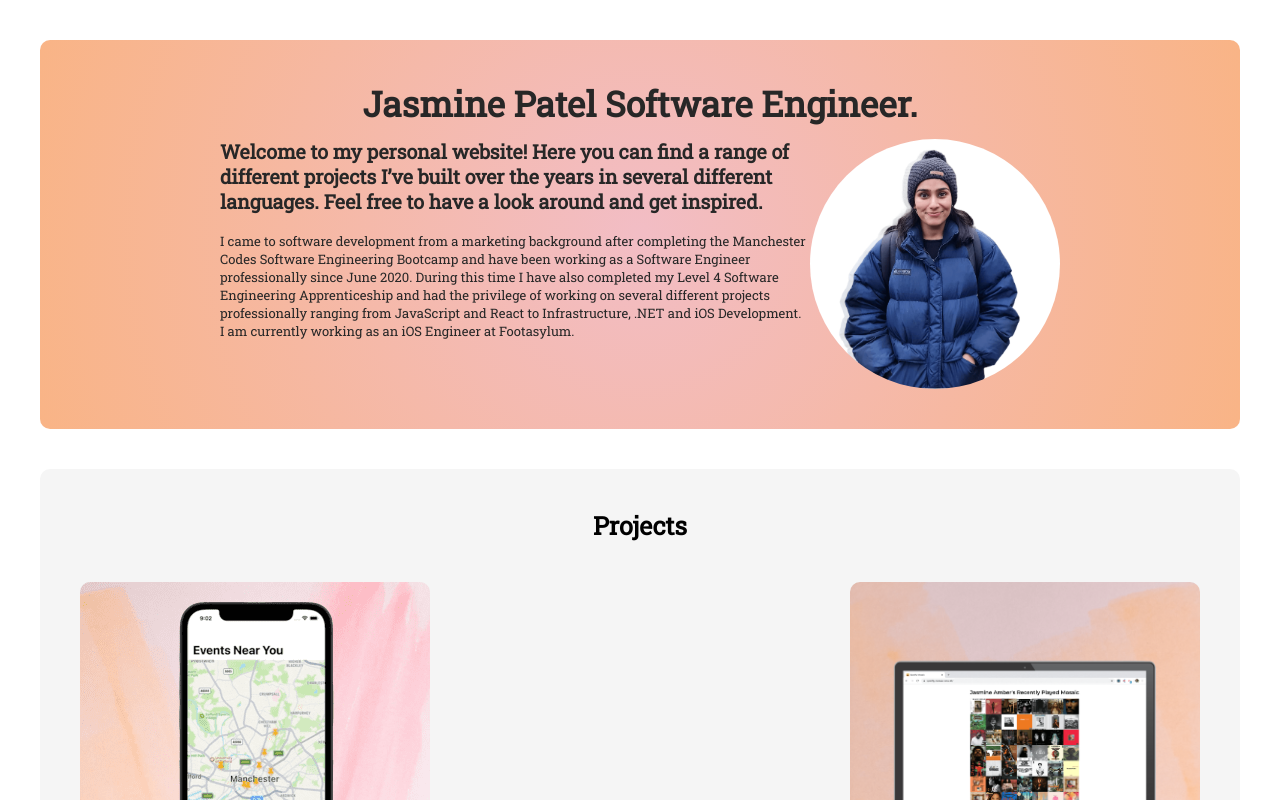
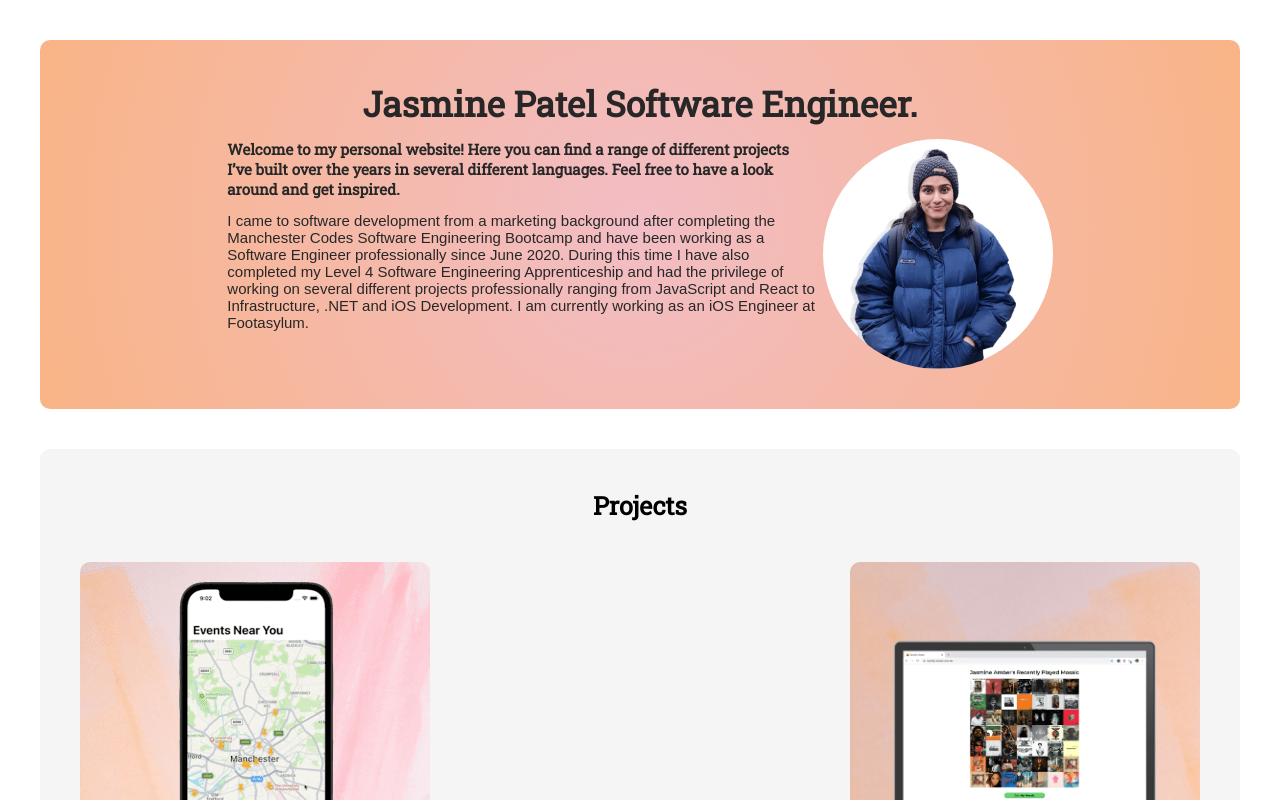
Before and after one commit to JasmineAmberPatel/jasmine-portfolio, a React (Create React App) app: page / in a window 1280 px wide. Shown: the top 800 px of the page. Built offline with nearby package versions, Linux system fonts and the light colour scheme.

Commit message:
made summary text the same size as project text

```diff
--- a/src/components/about.jsx
+++ b/src/components/about.jsx
@@ -14,7 +14,7 @@ function About() {
                     <h2>Welcome to my personal website! Here you can find a range of different projects I’ve built over the years in several different languages.
                         Feel free to have a look around and get inspired. </h2>
                     <br />
-                    <p>I came to software development from a marketing background after completing the Manchester Codes Software Engineering Bootcamp and have been working as a Software Engineer professionally since June 2020.
+                    <p className="Summary">I came to software development from a marketing background after completing the Manchester Codes Software Engineering Bootcamp and have been working as a Software Engineer professionally since June 2020.
                         During this time I have also completed my Level 4 Software Engineering Apprenticeship and had the privilege of working on several different projects professionally ranging from JavaScript and React to Infrastructure, .NET and iOS Development.
                         I am currently working as an iOS Engineer at Footasylum.</p>
                     <br />
--- a/src/styles/about.css
+++ b/src/styles/about.css
@@ -25,16 +25,20 @@
 .Main {
     display: flex;
     flex-direction: inline-flex;
-    justify-content: space-between;
+    justify-content: space-evenly;
 }
 
 .Intro {
     width: 70%;
-    font-size: 13px;
+}
+
+.Summary {
+    font-size: 1.5rem;
+    font-family: sans-serif;
 }
 
 .Jasmine {
-    height: 250px;
+    height: 230px;
     border-radius: 50%;
 }
 
```
